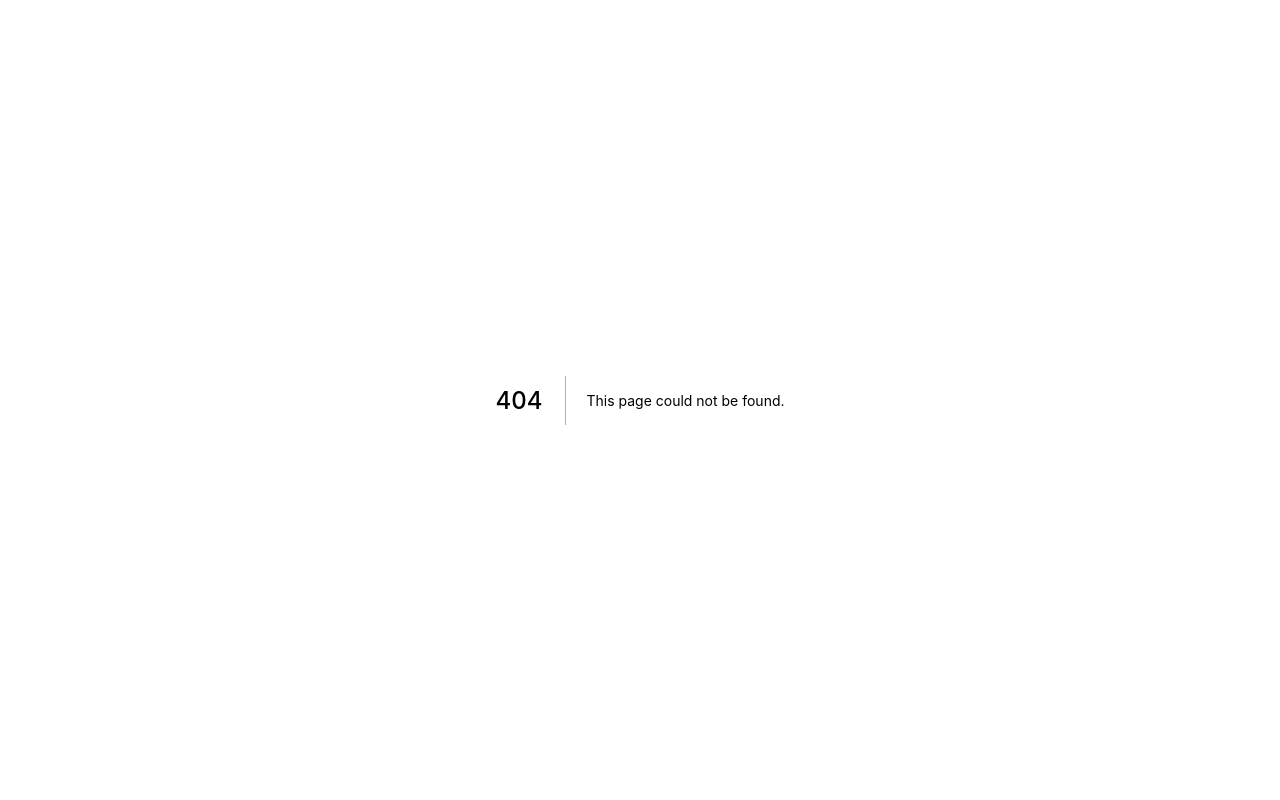
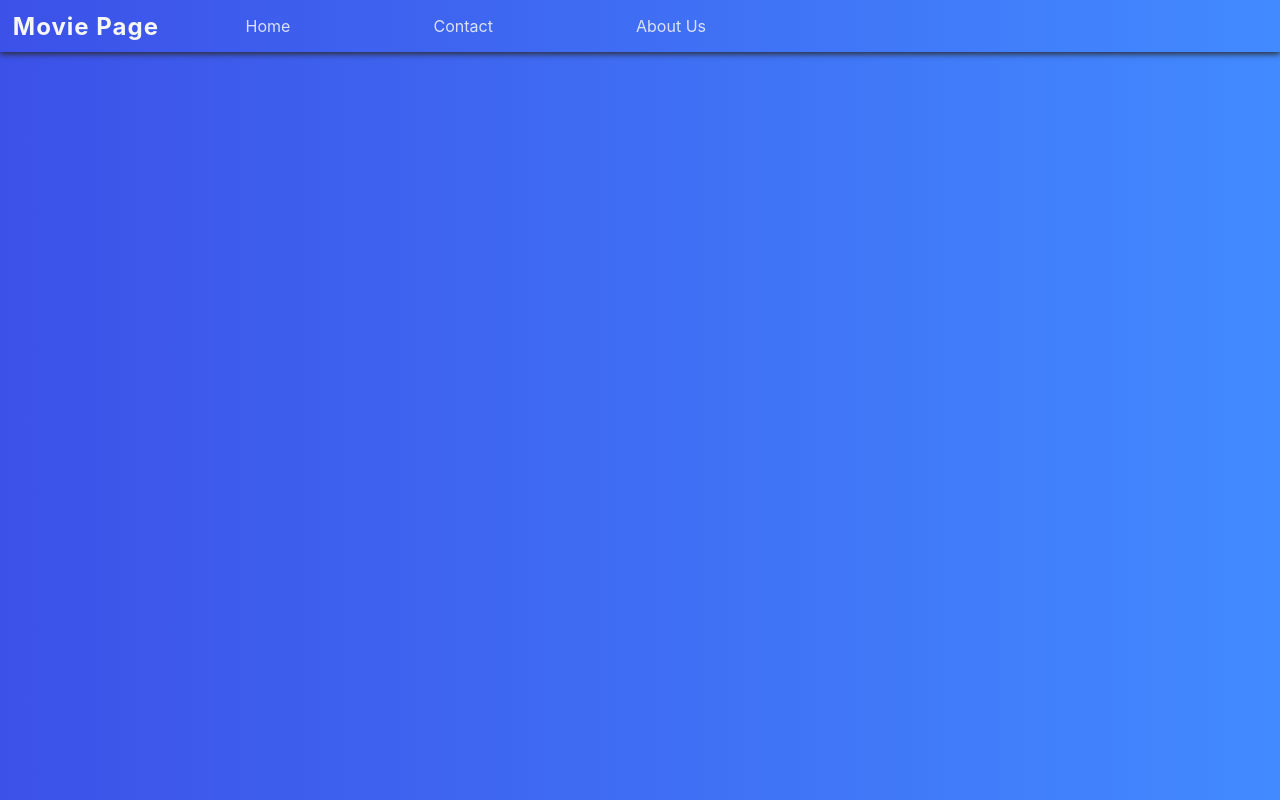
Before and after one commit to Carlos0934/movie-page, a Next.js app: page /contact in a window 1280 px wide. Before the commit this address had no page. Built offline with nearby package versions, Linux system fonts and the light colour scheme.

Commit message:
CotanctForm fix animation and navbar changed

```diff
--- a/components/ContactForm.tsx
+++ b/components/ContactForm.tsx
@@ -8,15 +8,15 @@ const ContactForm : React.FC = () => {
         <form>
 
             <div>
-                <input />
+                <input placeholder = '' />
                 <label  >Name</label>
             </div>
             <div>
-                <input type = 'email'/>
+                <input placeholder = ''  type = 'email'/>
                 <label >Email</label>
             </div>
             <div>
-                <textarea ></textarea>
+                <textarea placeholder = ''  ></textarea>
                 <label >Message</label>
             </div>
 
--- a/components/Layout.tsx
+++ b/components/Layout.tsx
@@ -7,8 +7,8 @@ const routes : Route[] = [
         label : 'Movie Page',
     },
     {
-        path : '/movies',
-        label : 'Movies',
+        path : '/',
+        label : 'Home'
     },
     {
         path : '/contact',
@@ -16,7 +16,7 @@ const routes : Route[] = [
     },
     {
         path : '/about',
-        label : 'About',
+        label : 'About Us',
     }
 ]
 const Layout : React.FC = ({children}) => {
--- a/components/Nav.tsx
+++ b/components/Nav.tsx
@@ -1,5 +1,6 @@
 import styles from '../styles/components/Navbar.module.scss'
 import Link from 'next/link'
+import { useRouter } from 'next/router'
 export interface Route {
     path : string
     label : string
@@ -10,6 +11,7 @@ interface NavBarProps {
     title : string
 }
 const NavBar : React.FC<NavBarProps> = ({routes , title}) => {
+    const router = useRouter()
 
     return (
         <header className = {styles.header}>
@@ -20,7 +22,7 @@ const NavBar : React.FC<NavBarProps> = ({routes , title}) => {
 
                 <ul>
                     {
-                        routes.slice(1).map((route , key) => <li key = {key}>
+                        routes.slice(1).map((route , key) => <li onClick = {() => router.push(route.path)} key = {key}>
                            <Link  href = {route.path}>{route.label}</Link>
                         </li>)
                     }
--- /dev/null
+++ b/pages/contact.tsx
@@ -0,0 +1,11 @@
+import Layout from "../components/Layout"
+
+const Contact : React.FC = () => {
+    return (
+        <Layout>
+
+        </Layout>
+    )
+}
+
+export default Contact
--- a/styles/components/NavBar.module.scss
+++ b/styles/components/NavBar.module.scss
@@ -37,12 +37,15 @@
 
 
             li {
-                display: block;
+                cursor: pointer;
                 padding: 16px 20px;
                 flex-grow: 1;
 
                 text-align: center;
-
+                a {
+                    height: 100%;
+                   display: block;
+                }
             }
 
         }
```
Also changed, not shown: pages/about.tsx (added, +12 -0 lines), styles/components/ContactForm.module.scss (+5 -2 lines).
